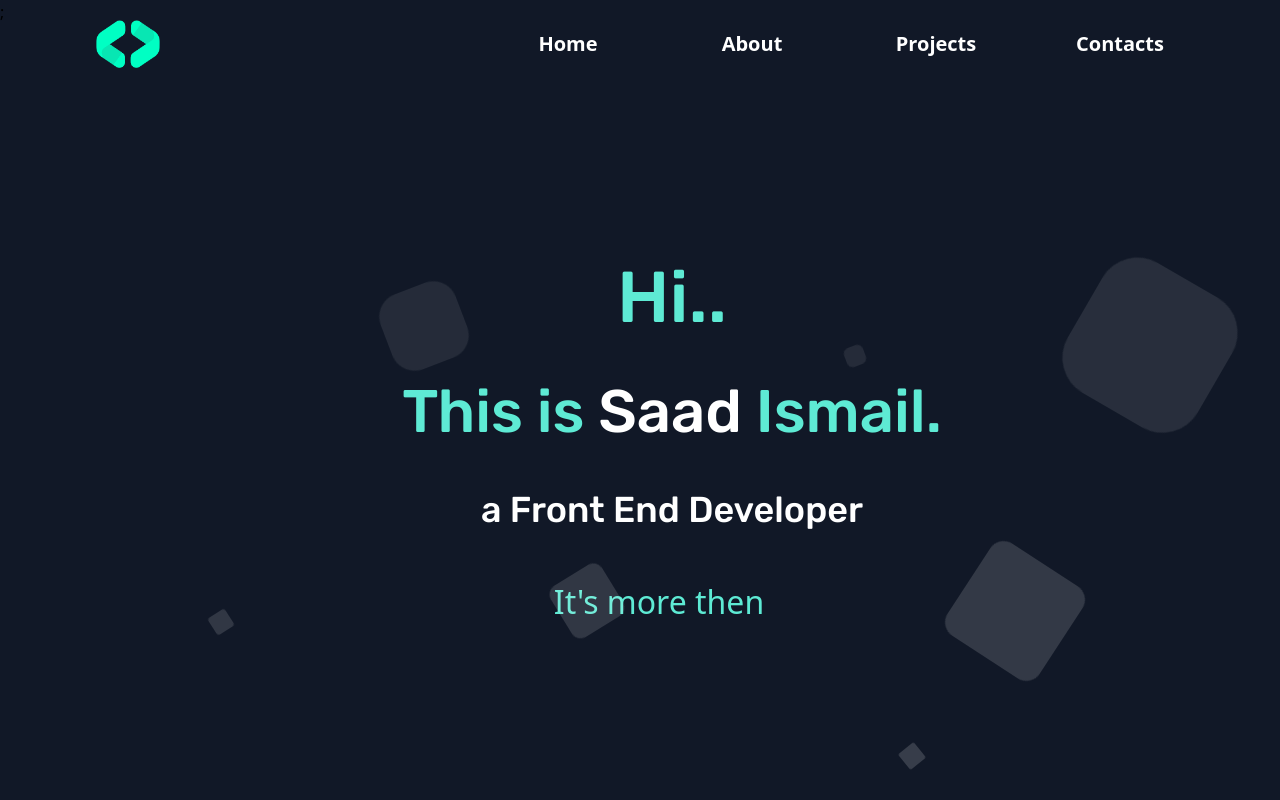
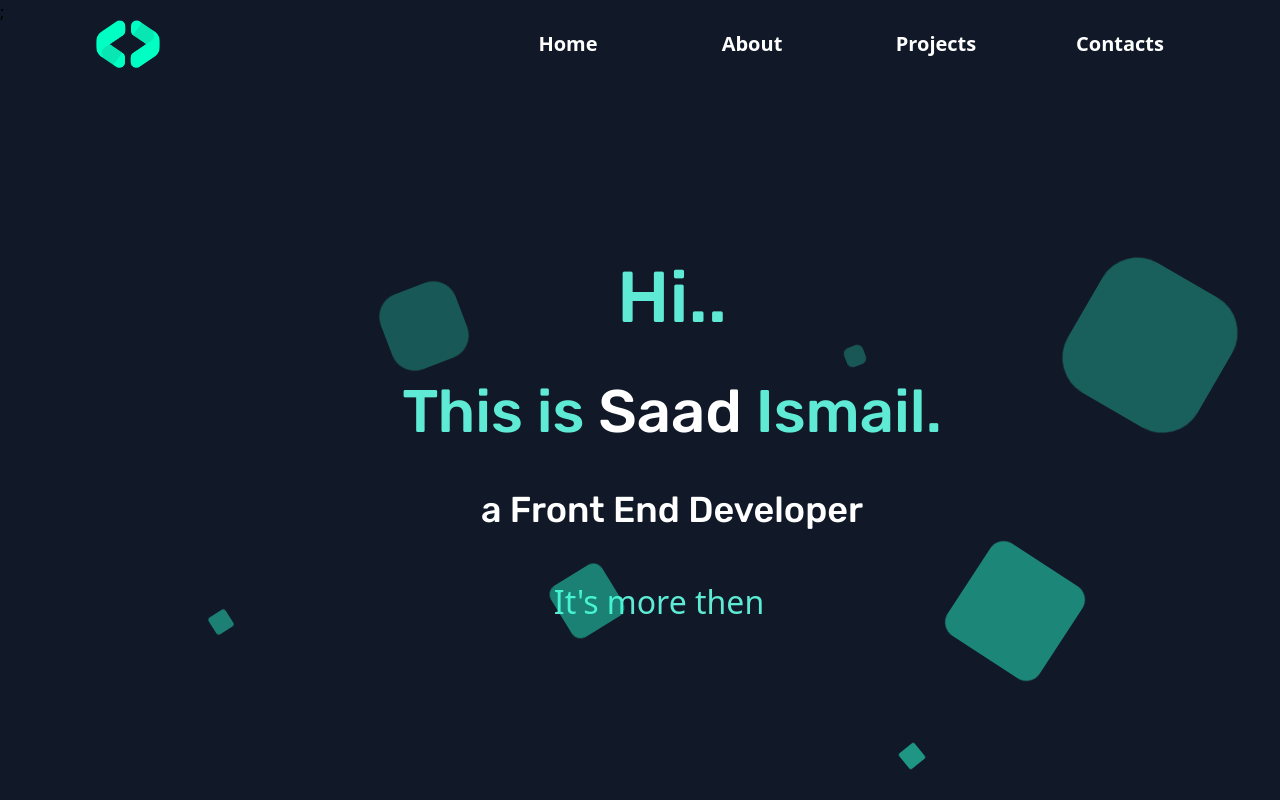
Before and after one commit to saadismail01/Portfolio, a React (Vite) app: page / in a window 1280 px wide. Shown: the top 800 px of the page. Built offline with nearby package versions, Linux system fonts and the light colour scheme.

Commit message:
Changed the background color of the bullet points

```diff
--- a/src/index.css
+++ b/src/index.css
@@ -84,7 +84,7 @@
   list-style: none;
   width: 20px;
   height: 20px;
-  background: rgba(255, 255, 255, 0.2);
+  background: rgba(41, 255, 209, 0.678);
   animation: animate 10s linear infinite;
   bottom: -150px;
 }
```
